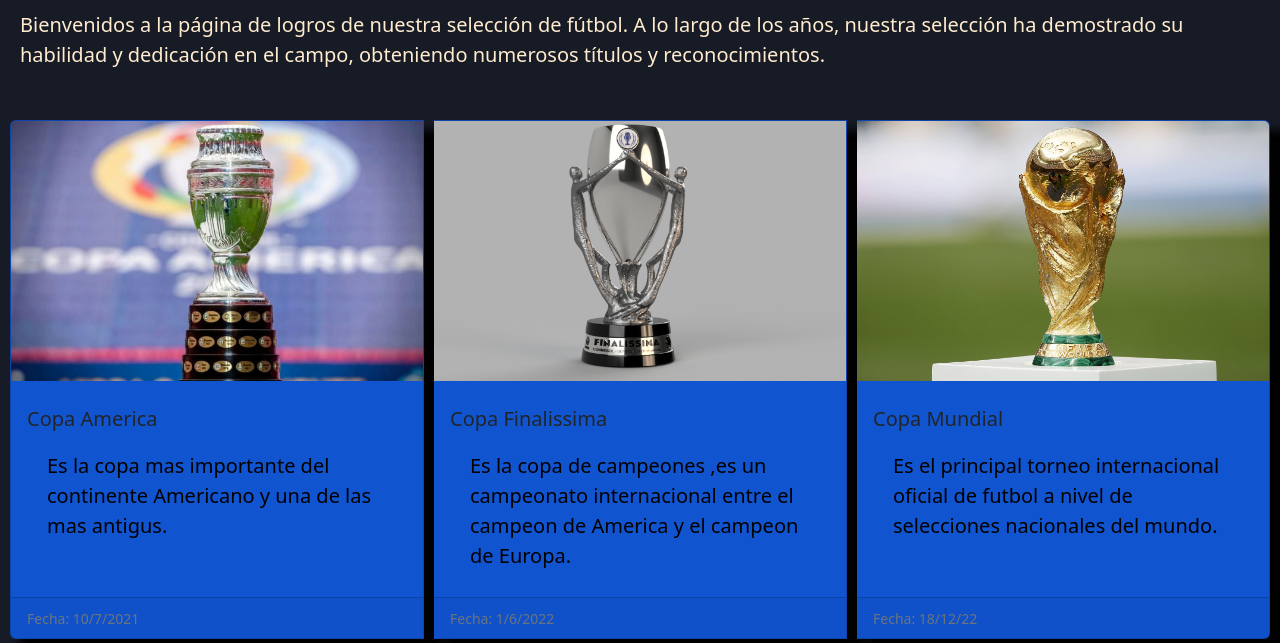
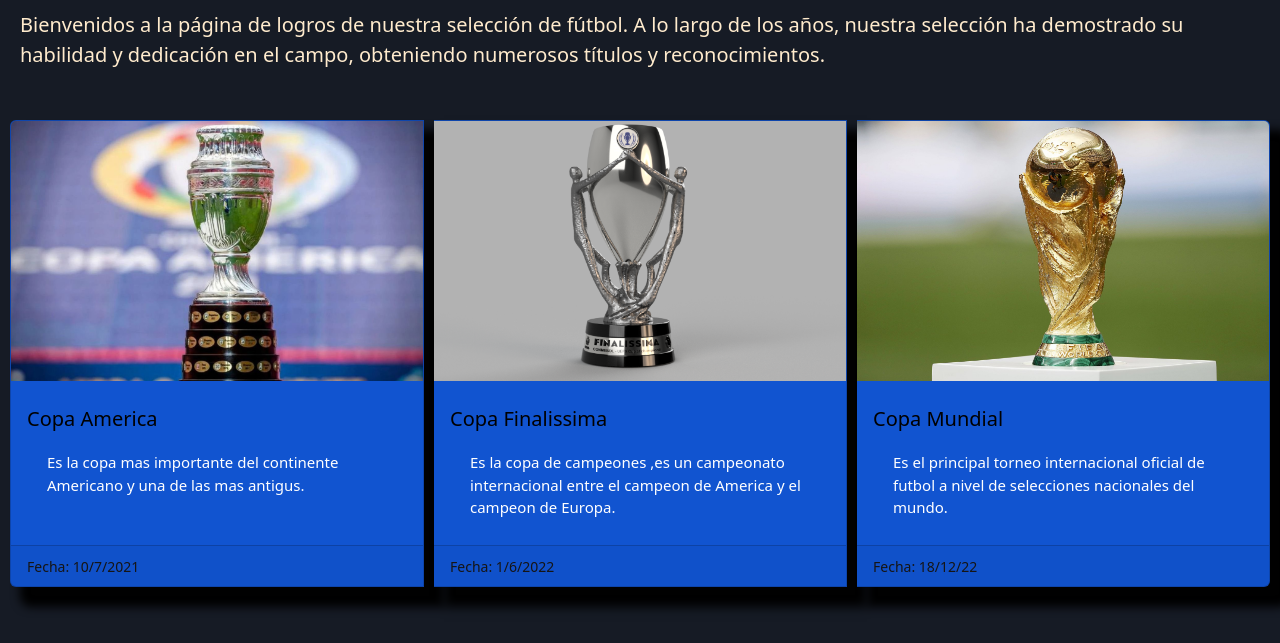
Before and after one commit to Johnny-ol-14/footer, a website: page logros.html in a window 1280 px wide. Shown: the part 157-800 px from the top of the page. Drawn offline with nearby package versions, Linux system fonts and the light colour scheme.

Commit message:
finalizado

```diff
--- a/logros.html
+++ b/logros.html
@@ -77,31 +77,31 @@
     <div class="card">
       <img src="./img/copa-america-2024-formato-seleccion-argentina-concacaf-jpg..jpg" class="img-logros card-img-top img-fluid" alt="...">
       <div class="card-body">
-        <h5 class="card-title">Copa America</h5>
-        <p class="card-text text-black">Es la copa mas importante del continente Americano y una de las mas antigus.</p>
+        <h5 class="card-title text-black">Copa America</h5>
+        <p class="card-text text-white p-logros">Es la copa mas importante del continente Americano y una de las mas antigus.</p>
       </div>
       <div class="card-footer">
-        <small class="text-muted"> Fecha: 10/7/2021</small>
+        <small class="fecha"> Fecha: 10/7/2021</small>
       </div>
     </div>
     <div class="card ">
       <img src="./img/finalissima.png" class="img-logros card-img-top img-fluid" alt="...">
       <div class="card-body">
-        <h5 class="card-title">Copa Finalissima</h5>
-        <p class="card-text text-black">Es la copa de campeones ,es un campeonato internacional entre el campeon de America y el campeon de Europa.</p>
+        <h5 class="card-title text-black">Copa Finalissima</h5>
+        <p class="card-text text-white p-logros">Es la copa de campeones ,es un campeonato internacional entre el campeon de America y el campeon de Europa.</p>
       </div>
       <div class="card-footer">
-        <small class="text-muted">Fecha: 1/6/2022</small>
+        <small class="fecha">Fecha: 1/6/2022</small>
       </div>
     </div>
     <div class="card ">
       <img src="./img/world-cup-trophy.jpg" class=" img-logros card-img-top img-fluid" alt="...">
       <div class="card-body">
-        <h5 class="card-title">Copa Mundial</h5>
-        <p class="card-text text-black">Es  el principal torneo internacional oficial de futbol a nivel de selecciones nacionales del mundo.</p>
+        <h5 class="card-title text-black">Copa Mundial</h5>
+        <p class="card-text text-white p-logros">Es  el principal torneo internacional oficial de futbol a nivel de selecciones nacionales del mundo.</p>
       </div>
       <div class="card-footer">
-        <small class="text-muted">Fecha: 18/12/22</small>
+        <small class="fecha">Fecha: 18/12/22</small>
       </div>
     </div>
   </div>
--- a/scss/estilos.scss
+++ b/scss/estilos.scss
@@ -141,6 +141,18 @@
 
 
     }
+
+     .p-logros{
+
+        font-size: 15px;
+
+     }
+
+     .fecha{
+
+        color: #161515;
+     }
+
 }
 
 /* estilos de galeria */
```
Also changed, not shown: css/estilos.css, 1 other file.
